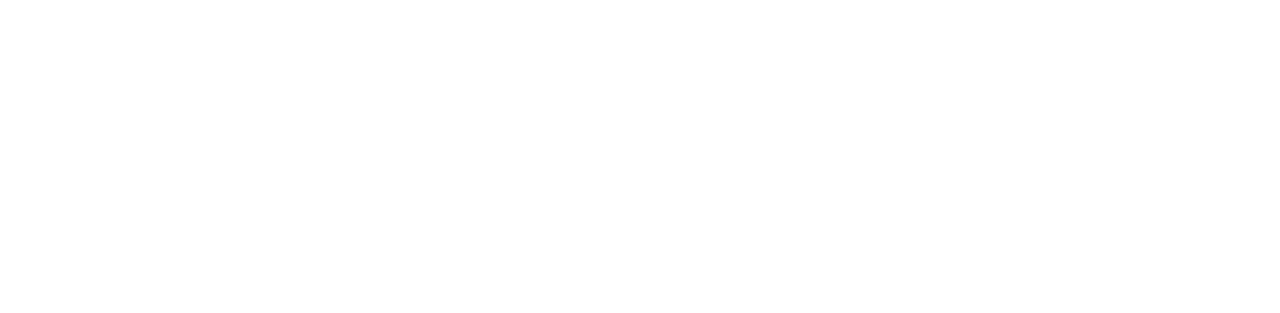
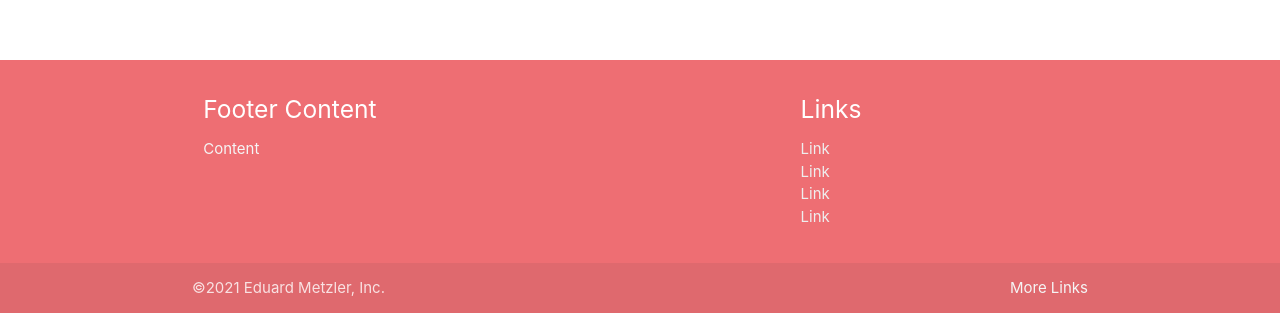
Before and after one commit to EduardMetzler/CookBook, a React (Create React App) app in the folder client/: page / in a window 1280 px wide. Shown: the part 740-1053 px from the top of the page. Before the commit the page ends 800 px from the top, so only its background shows below. Built offline with nearby package versions, Linux system fonts and the light colour scheme.

Commit message:
added footer

```diff
--- a/client/src/App.js
+++ b/client/src/App.js
@@ -9,7 +9,7 @@
 import {DashboardPage} from '../src/pages/Dashboard.page'
 
 
-import {Layout} from '../src/components/layout'
+import {Layout} from './components/layout/layout'
 import { Provider } from 'react-redux';
 import { store } from './store/rootStore';
 
--- /dev/null
+++ b/client/src/components/footer/footer.tsx
@@ -0,0 +1,57 @@
+import React from "react";
+import { connect } from "react-redux";
+import { Link } from "react-router-dom";
+
+interface ConnectedState {}
+
+const mapStateToProps = () => ({});
+
+const FooterComponent: React.FunctionComponent<ConnectedState> = ({}) => {
+  return (
+    <footer className={`page-footer `}>
+      <div className={`container`}>
+        <div className="row">
+          <div className="col l6 s12">
+            <h5 className="white-text">Footer Content</h5>
+            <p className="grey-text text-lighten-4">Content</p>
+          </div>
+          <div className="col l4 offset-l2 s12">
+            <h5 className="white-text">Links</h5>
+            <ul>
+              <li>
+                <Link className="grey-text text-lighten-3" to="#!">
+                  Link
+                </Link>
+              </li>
+              <li>
+                <Link className="grey-text text-lighten-3" to="#!">
+                  Link
+                </Link>
+              </li>
+              <li>
+                <Link className="grey-text text-lighten-3" to="#!">
+                  Link
+                </Link>
+              </li>
+              <li>
+                <Link className="grey-text text-lighten-3" to="#!">
+                  Link
+                </Link>
+              </li>
+            </ul>
+          </div>
+        </div>
+      </div>
+      <div className="footer-copyright">
+        <div className="container">
+          &copy;{new Date().getFullYear()} Eduard Metzler, Inc.
+          <a className="grey-text text-lighten-4 right" href="#!">
+            More Links
+          </a>
+        </div>
+      </div>
+    </footer>
+  );
+};
+
+export const Footer = connect(mapStateToProps)(FooterComponent);
--- /dev/null
+++ b/client/src/components/layout/layout.module.scss
@@ -0,0 +1,9 @@
+.contentWitoutFooter {
+  display: flex;
+  min-height: 100vh;
+  flex-direction: column;
+}
+
+.main {
+  flex: 1 0 auto;
+}
--- a/client/src/components/layout.tsx
+++ b/client/src/components/layout/layout.tsx
@@ -2,17 +2,21 @@
 import { connect, useDispatch } from "react-redux";
 import { Outlet } from "react-router-dom";
 
-import { AppState } from "../store/rootStore";
+import { AppState } from "../../store/rootStore";
 
-import NavBar from "./navBar/navBar";
+import NavBar from "../navBar/navBar";
+import { Footer } from "../footer/footer";
 
-import { loginSuccess } from "../../src/store/auth/authAction";
+import { loginSuccess } from "../../store/auth/authAction";
 import { ThunkDispatch } from "redux-thunk";
-import { AppActions } from "../store/model";
+import { AppActions } from "../../store/model";
+
+import styles from "./layout.module.scss";
+
 import {
   getUserDaten,
   userDatenDelete,
-} from "../store/userDaten/userDatenAction";
+} from "../../store/userDaten/userDatenAction";
 import { bindActionCreators } from "redux";
 
 interface ConnectedStateProps {
@@ -61,11 +65,18 @@
       {(isAuthenticated && localStorage.getItem("token") && firstName) ||
       !localStorage.getItem("token") ? (
         <div>
-          <header>
-            <NavBar />
-          </header>
-          <Outlet />
-          <div>footer</div>
+          <div className={`${styles.contentWitoutFooter}`}>
+            <div className={`${styles.main}`}>
+              <header>
+                <NavBar />
+              </header>
+              <main>
+                {" "}
+                <Outlet />
+              </main>
+            </div>
+          </div>
+          <Footer />
         </div>
       ) : (
         "loading"
--- a/client/src/components/register/register.tsx
+++ b/client/src/components/register/register.tsx
@@ -1,5 +1,5 @@
 import React, { useState } from "react";
-import { connect, useDispatch } from "react-redux";
+import { connect } from "react-redux";
 import { Link } from "react-router-dom";
 import { ThunkDispatch } from "redux-thunk";
 import { newUserRegister } from "../../store/auth/authAction";
```
